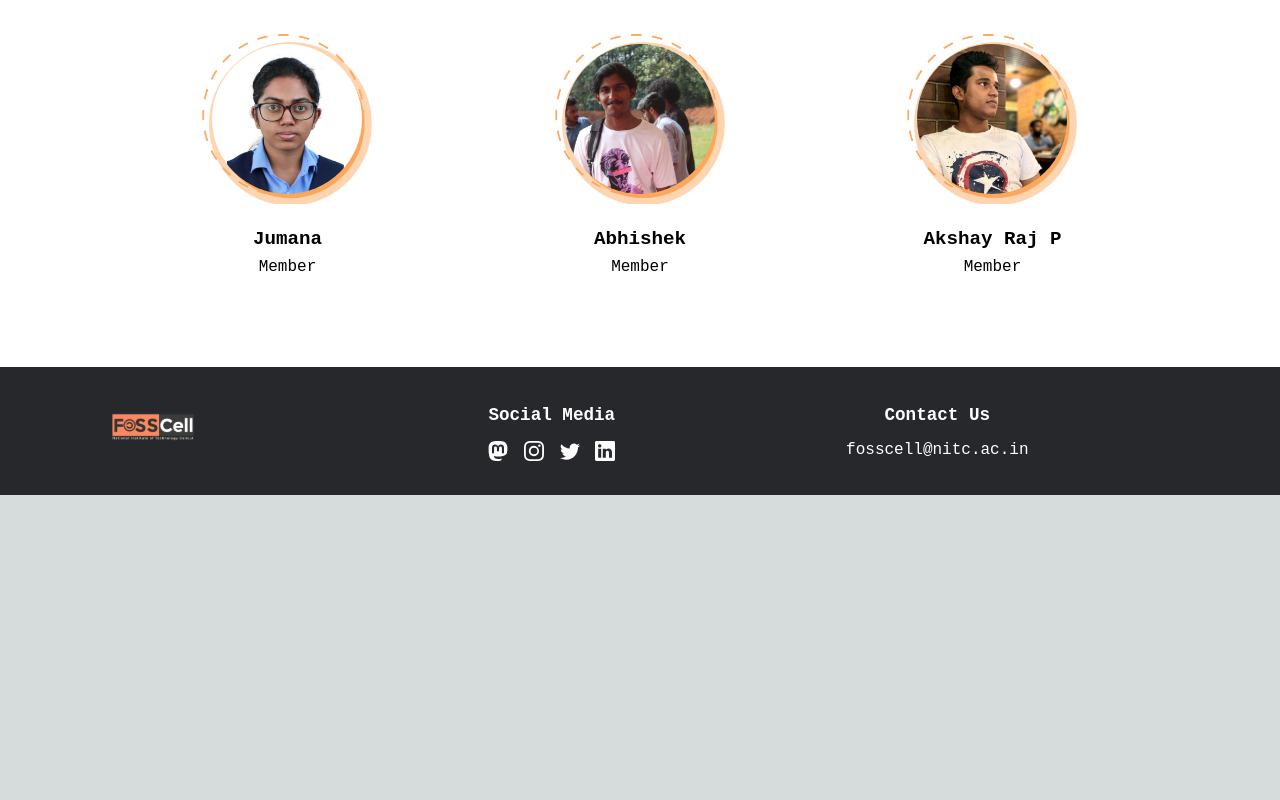
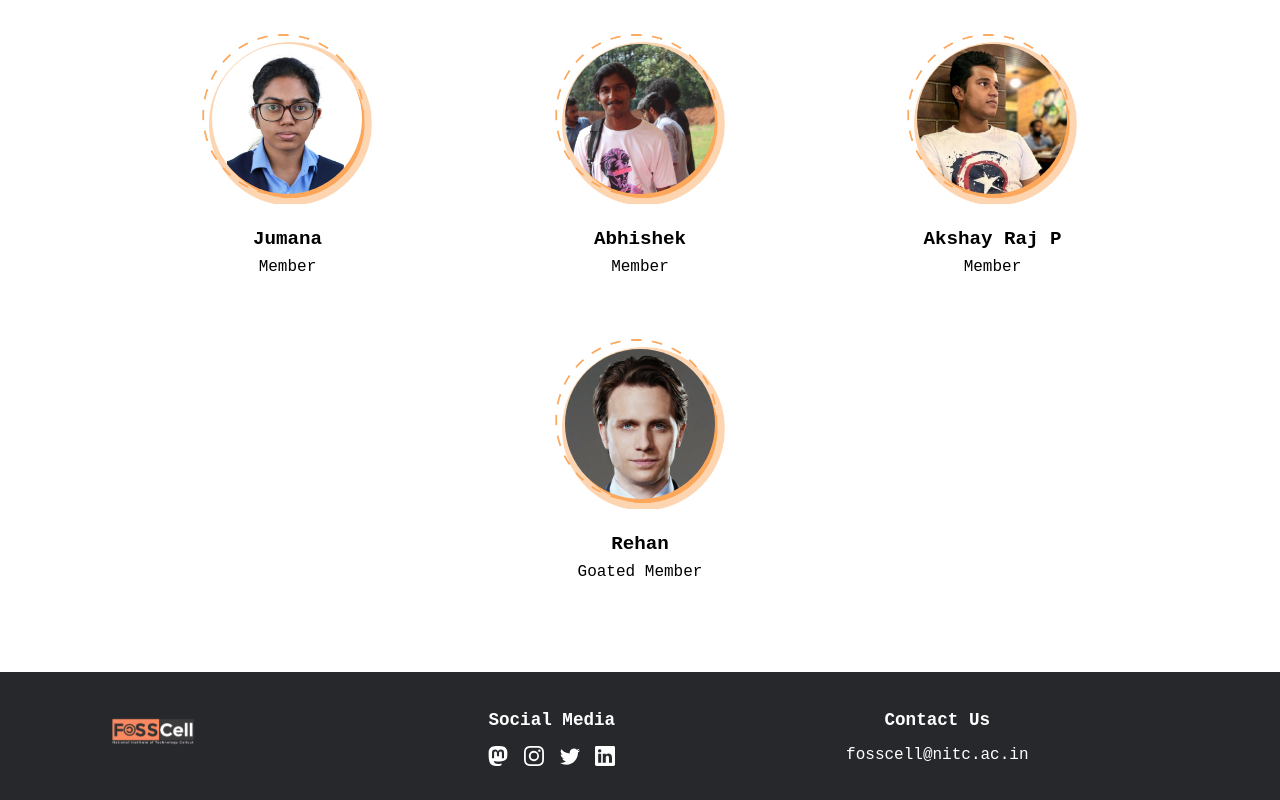
Before and after one commit to FOSSCellNITCalicut/fosscell-nextjs, a Next.js app: page /people in a window 1280 px wide. Shown: the part 2043-2843 px from the top of the page. Before the commit the page ends 2538 px from the top, so only its background shows below. Built offline with nearby package versions, Linux system fonts and the light colour scheme.

Commit message:
add myself to the team

```diff
--- a/pages/people/index.js
+++ b/pages/people/index.js
@@ -17,6 +17,7 @@ import Prithvi_G_Bhat from "@/public/images/Team/Prithvi_G_Bhat.jpg"
 import Vinit_Keshri from "@/public/images/Team/Vinit_Keshri.jpg"
 import Vivek from "@/public/images/Team/Vivek.jpg"
 import Arjith_Lal from "@/public/images/Team/Arjith_Lal.jpg"
+import Rehan from "@/public/images/Team/Rehan.jpg"
 
 // B21s
 import Afraz from "@/public/images/Team/Afraz Ahmed.jpeg"
@@ -296,6 +297,12 @@ const member = [
         name: "Akshay Raj P",
         position: "Member",
         image: AKSHAY_RAJ_P
+    },
+    {
+        id: 21,
+        name: "Rehan",
+        position: "Goated Member",
+        image: Rehan
     }
 ];
 
```
Also changed, not shown: public/images/Team/Rehan.jpg (added).
